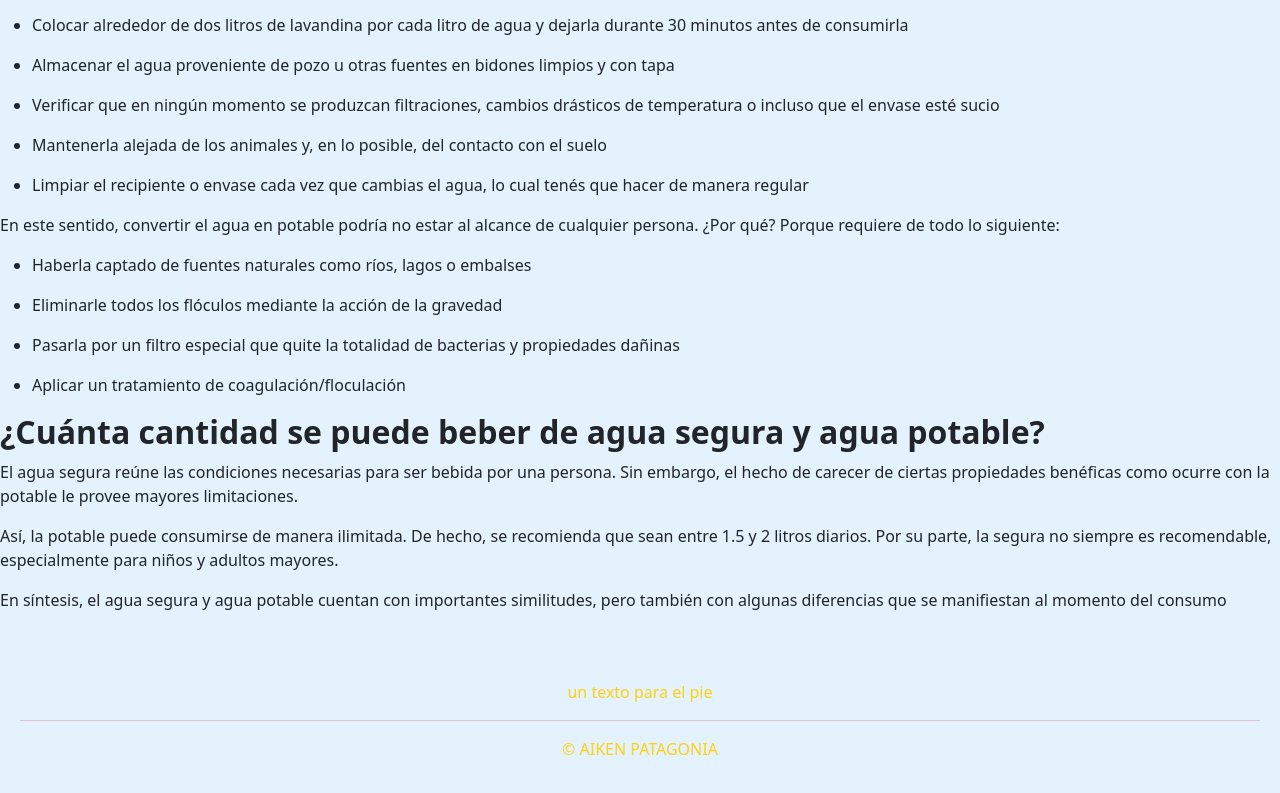
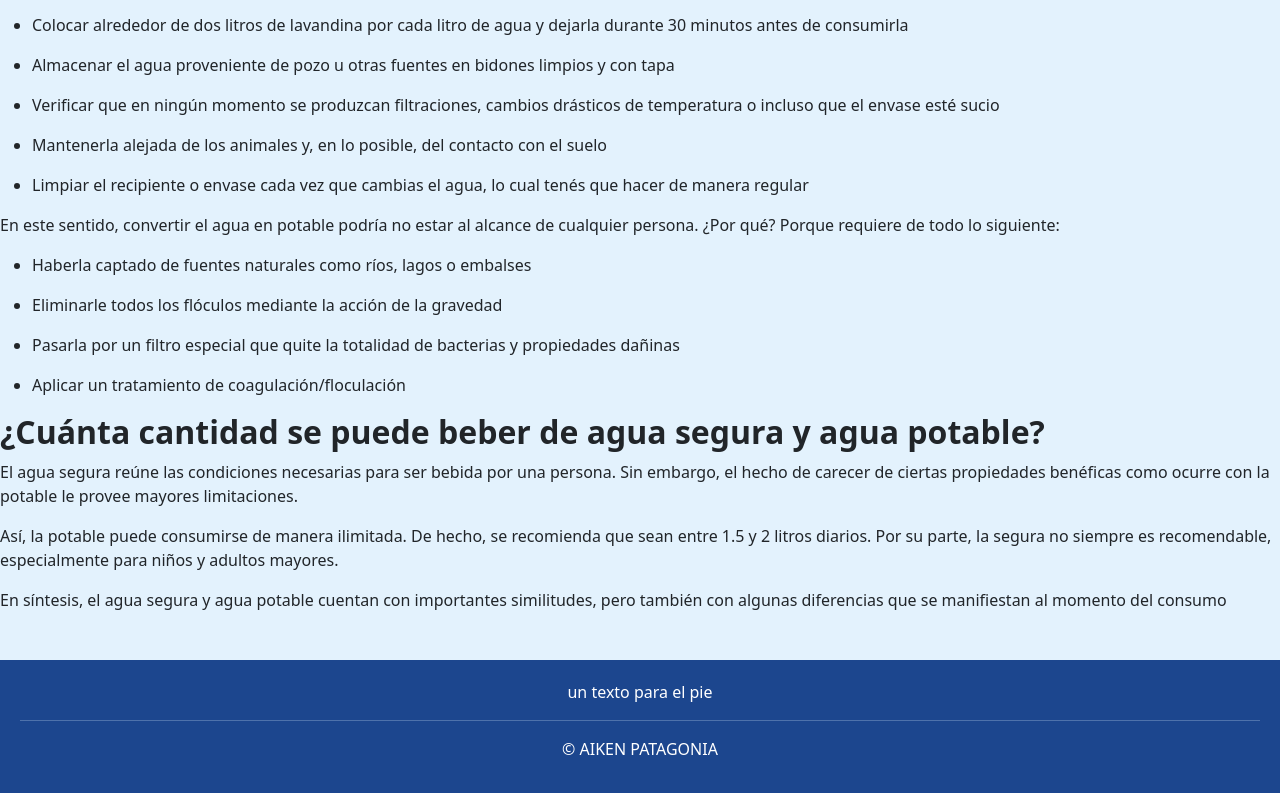
Before and after one commit to AlexisFrisone/AikenPatagonia, a plain HTML site: page index.html in a window 1280 px wide. Shown: the part 857-1650 px from the top of the page. Drawn offline with nearby package versions, Linux system fonts and the light colour scheme.

Commit message:
footer misma gama color

```diff
--- a/styles/style.css
+++ b/styles/style.css
@@ -74,13 +74,13 @@ h1,h2,h3,h4,h5 {
     color:var(--textNavBar);
 }
 footer {
-    background: var(--backgroundColor);
-    color: var(--contrantsPrimaryColor);
+    background: var(--primaryColor);
+    color: var(--newbluelight);
     padding: 20px ;
 }
 
 footer>p {
-    color: var(--contrantsSecondaryColor);
+    color: var(--textNavBar);
 }
 
 .container-double{
```
